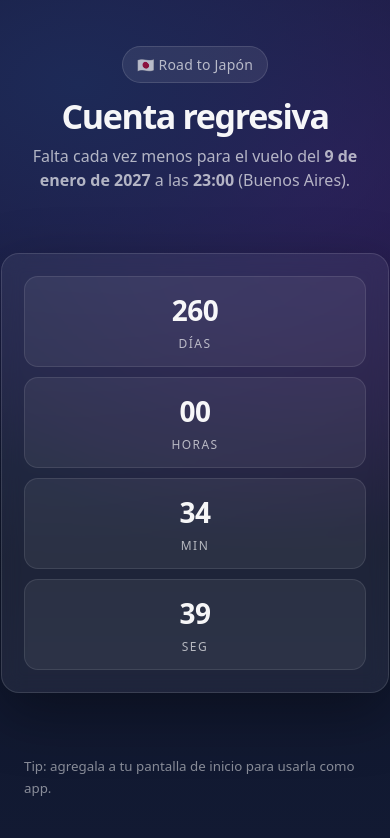
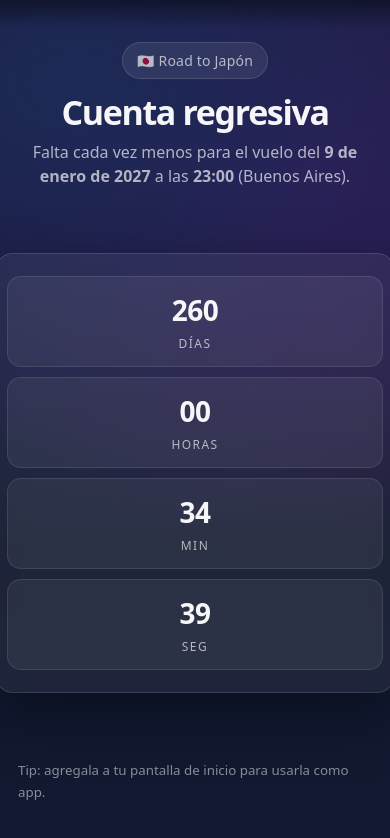
Before and after one commit to NicoCartellone/road-to-japon, a React (Vite) app: page / in a window 390 px wide. Shown: the top 838 px of the page. Built offline with nearby package versions, Linux system fonts and the light colour scheme.

Commit message:
fix: blend ios status bar and improve mobile spacing

```diff
--- a/src/style.css
+++ b/src/style.css
@@ -34,6 +34,22 @@ body {
   overflow: hidden;
   background: transparent;
   overscroll-behavior: none;
+}
+
+/*
+  iOS PWA: la status bar aplica un overlay/transparencia propia.
+  Este "scrim" ayuda a que el degradé se funda y no se note un corte.
+*/
+body::before {
+  content: '';
+  position: fixed;
+  top: 0;
+  left: 0;
+  right: 0;
+  height: calc(env(safe-area-inset-top) + 28px);
+  background: linear-gradient(to bottom, rgba(11, 16, 32, 0.72), rgba(11, 16, 32, 0));
+  pointer-events: none;
+  z-index: 10;
 }
 
 #app {
@@ -169,10 +185,22 @@ h1 {
 }
 
 @media (max-width: 560px) {
+  .shell {
+    padding: 18px;
+    padding-top: calc(18px + env(safe-area-inset-top));
+    padding-bottom: calc(18px + env(safe-area-inset-bottom));
+  }
+
   .count {
     grid-template-columns: 1fr;
     gap: 10px;
+    justify-items: center;
   }
+
+  .cell {
+    width: min(440px, 100%);
+  }
+
   .sep {
     display: none;
   }
```
